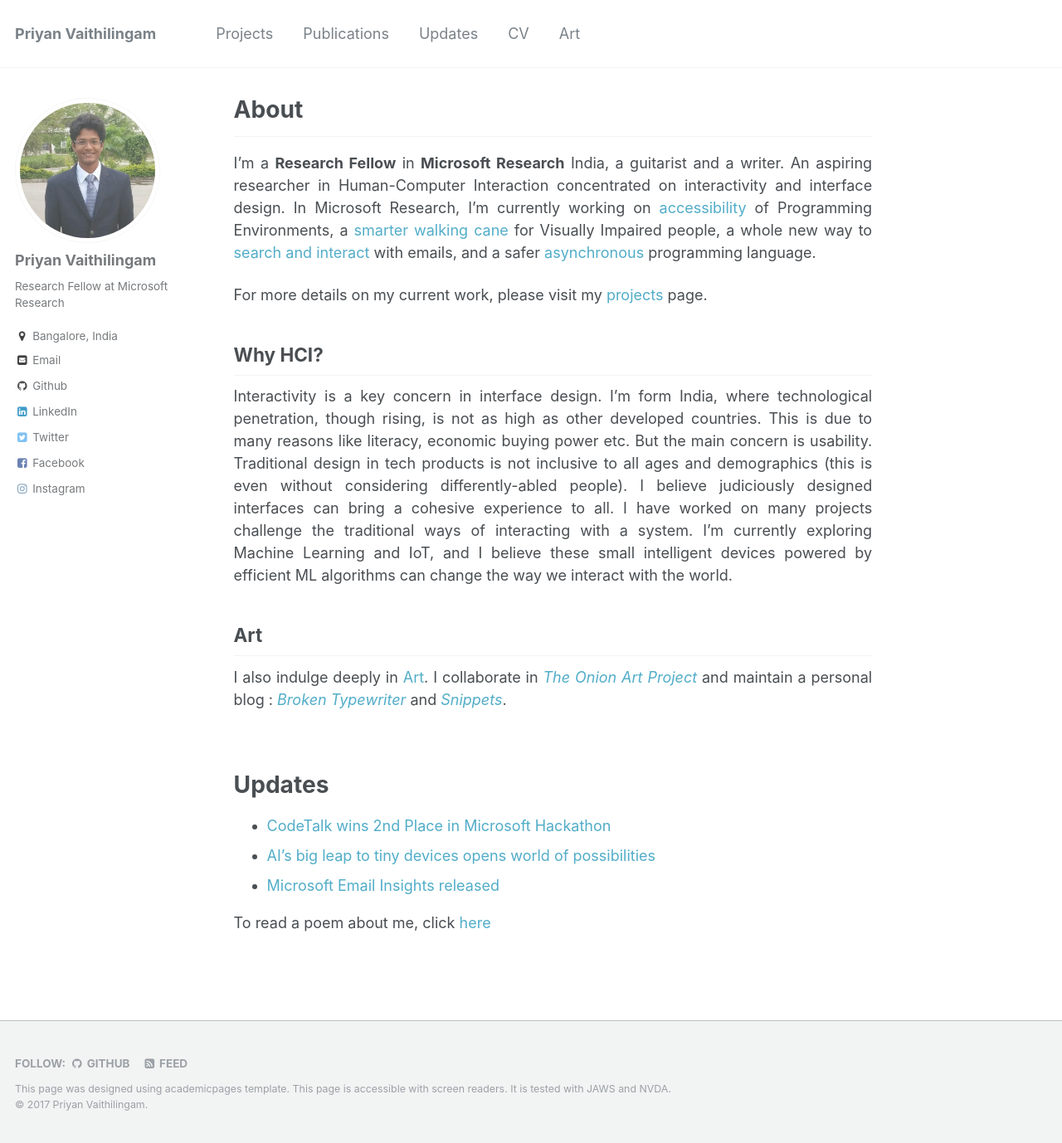
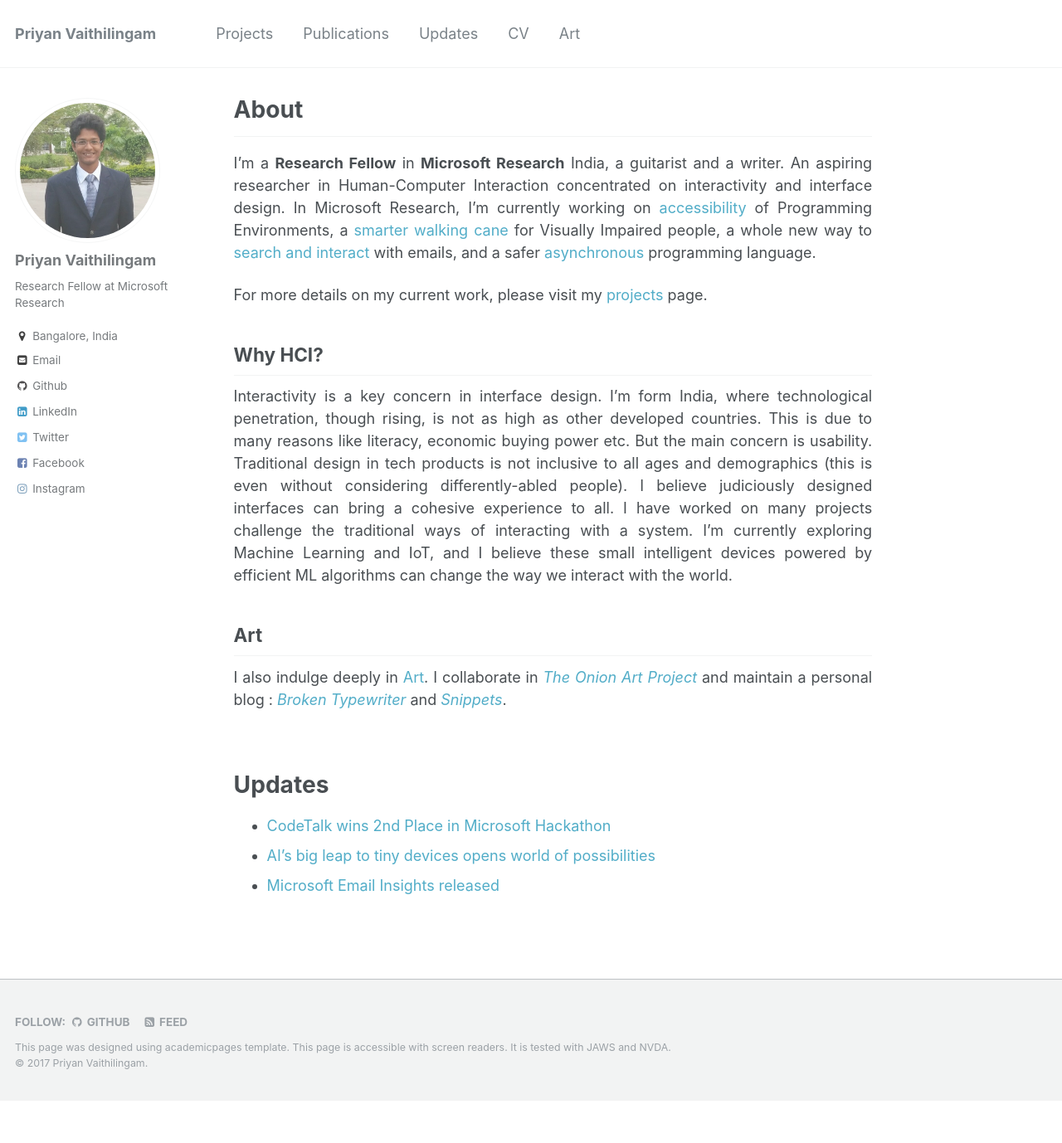
Before and after one commit to priyanmuthu/priyanmuthu.github.io, a Jekyll site: the page built from _pages/about.md, in a window 1280 px wide and 1378 px high. Shown: the whole window at 83% size. Built offline with Jekyll 4.4.1, drawn with Linux system fonts in a browser that asks for light colours.

Commit message:
Update about.md

```diff
--- a/_pages/about.md
+++ b/_pages/about.md
@@ -36,5 +36,3 @@ Updates
     </li>
   {% endfor %}
 </ul>
-
-To read a poem about me, click [here](/narrateme/)
```
